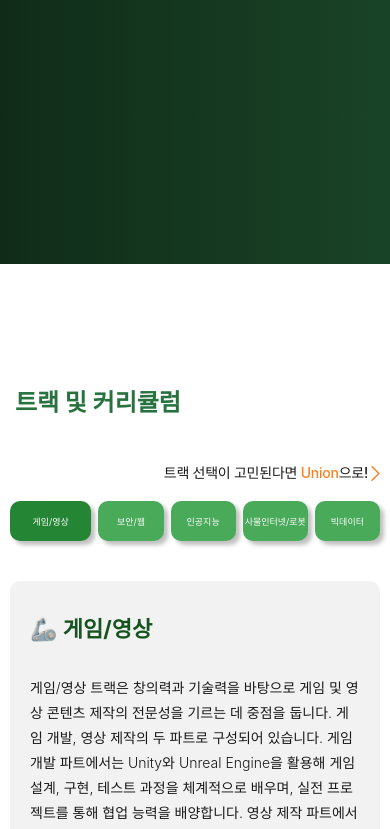
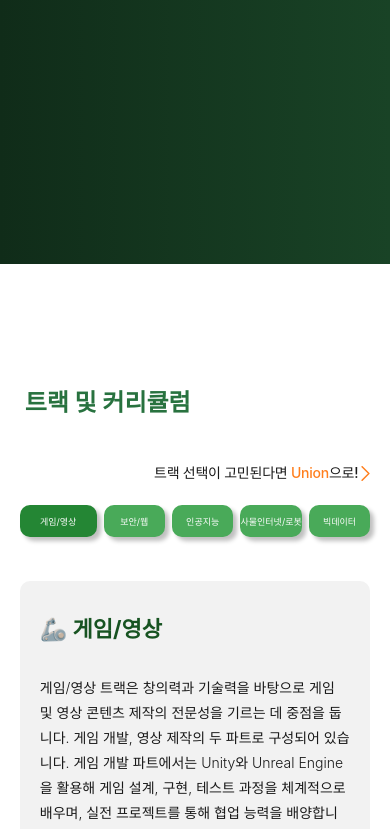
Before and after one commit to karpitony/monorepo-test, a React (Vite) app: page / in a window 390 px wide. Shown: the part 1156-1985 px from the top of the page. Built offline with nearby package versions, Linux system fonts and the light colour scheme; a web font is replaced by a local one.

Commit message:
fix: 트랙 및 커큘럼 컴포넌트 좌우 여백 늘리기

```diff
--- a/src/pages/Main/Tracks/Tracks.styled.ts
+++ b/src/pages/Main/Tracks/Tracks.styled.ts
@@ -1,7 +1,7 @@
 import styled from "styled-components";
 
 export const Container = styled.div<{ $isMobile: boolean; $isTablet: boolean }>`
-  width: 100%;
+  width: ${({ $isMobile }) => ($isMobile ? "95%" : "100%")}; /* 모바일에서 여백 증가 */
   max-width: 1200px;
   margin: 0 auto;
   padding: ${({ $isMobile }) => ($isMobile ? "10px" : "20px")};
@@ -85,7 +85,7 @@ export const TrackButton = styled.button<{ $isSelected: boolean; $isMobile: bool
   display: flex;
   width: ${({ $isMobile, $isSelected }) =>
     $isMobile ? ($isSelected ? "200px" : "160px") : ($isSelected ? "260px" : "260px")};
-  height: ${({ $isMobile }) => ($isMobile ? "40px" : "75px")};
+  height: ${({ $isMobile }) => ($isMobile ? "32px" : "75px")};
   padding: 10px 0;
   justify-content: center;
   align-items: center;
```
